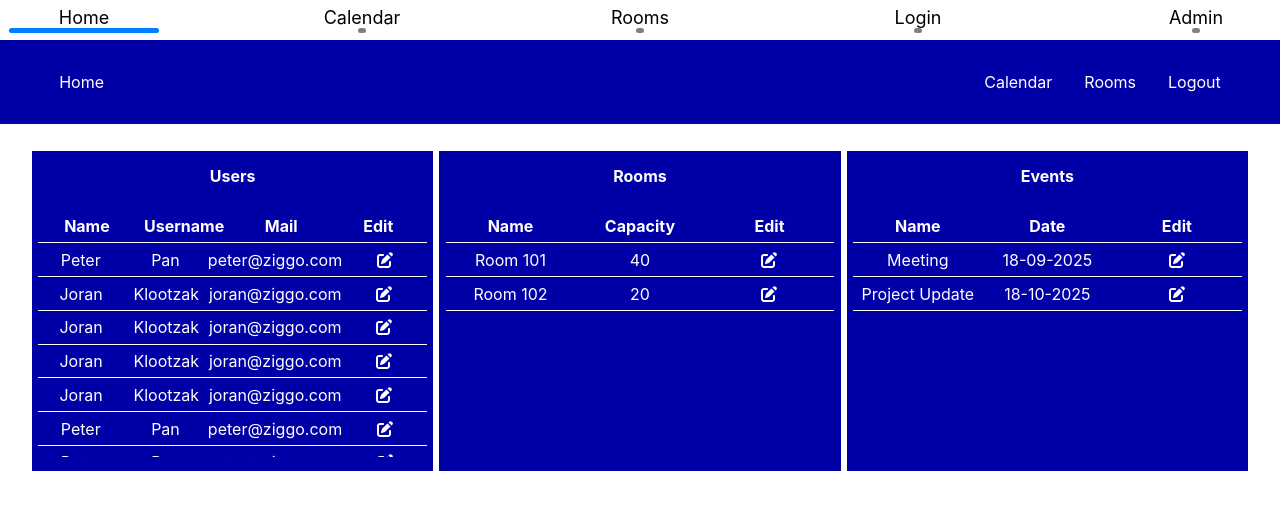
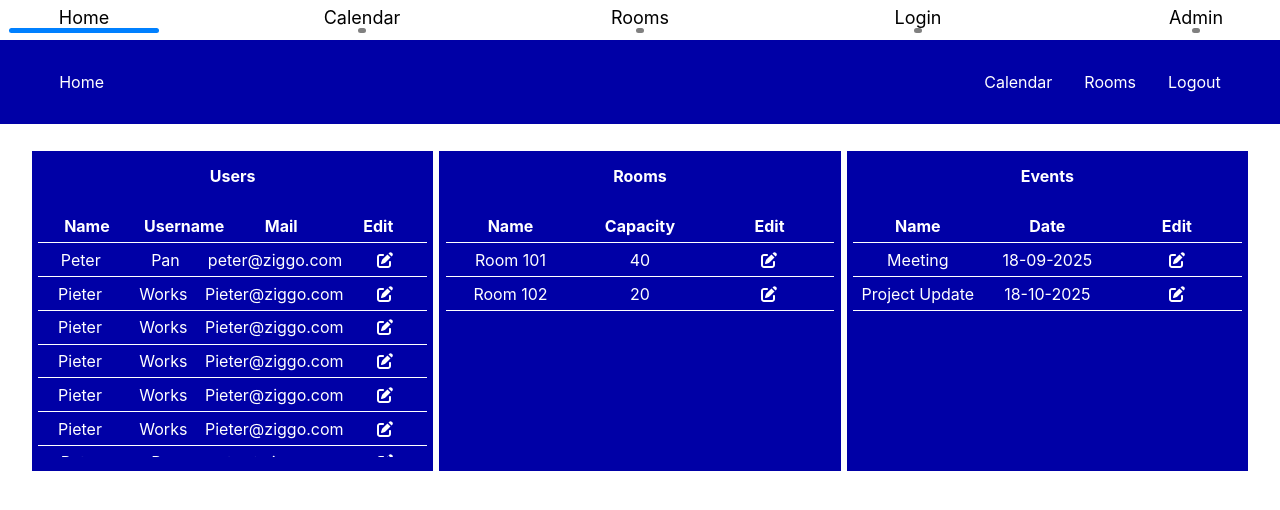
Before and after one commit to Luuk556/project-willem, a React (Create React App) app in the folder calender/: page /admin in a window 1280 px wide. Shown: the top 510 px of the page. Built offline with nearby package versions, Linux system fonts and the light colour scheme.

Commit message:
changed the names in dummie data

```diff
--- a/calender/src/screens/admin/dashboard.tsx
+++ b/calender/src/screens/admin/dashboard.tsx
@@ -30,33 +30,33 @@ function AdminDashboard() {
         },
         {
             id: 2,
-            name: "Joran",
-            username: "Klootzak",
-            email: "joran@ziggo.com"
+            name: "Pieter",
+            username: "Works",
+            email: "Pieter@ziggo.com"
         },
         {
             id: 3,
-            name: "Joran",
-            username: "Klootzak",
-            email: "joran@ziggo.com"
+            name: "Pieter",
+            username: "Works",
+            email: "Pieter@ziggo.com"
         },
         {
             id: 4,
-            name: "Joran",
-            username: "Klootzak",
-            email: "joran@ziggo.com"
+            name: "Pieter",
+            username: "Works",
+            email: "Pieter@ziggo.com"
         },
         {
             id: 5,
-            name: "Joran",
-            username: "Klootzak",
-            email: "joran@ziggo.com"
+            name: "Pieter",
+            username: "Works",
+            email: "Pieter@ziggo.com"
         },
         {
             id: 6,
-            name: "Peter",
-            username: "Pan",
-            email: "peter@ziggo.com"
+            name: "Pieter",
+            username: "Works",
+            email: "Pieter@ziggo.com"
         },
         {
             id: 7,
```
